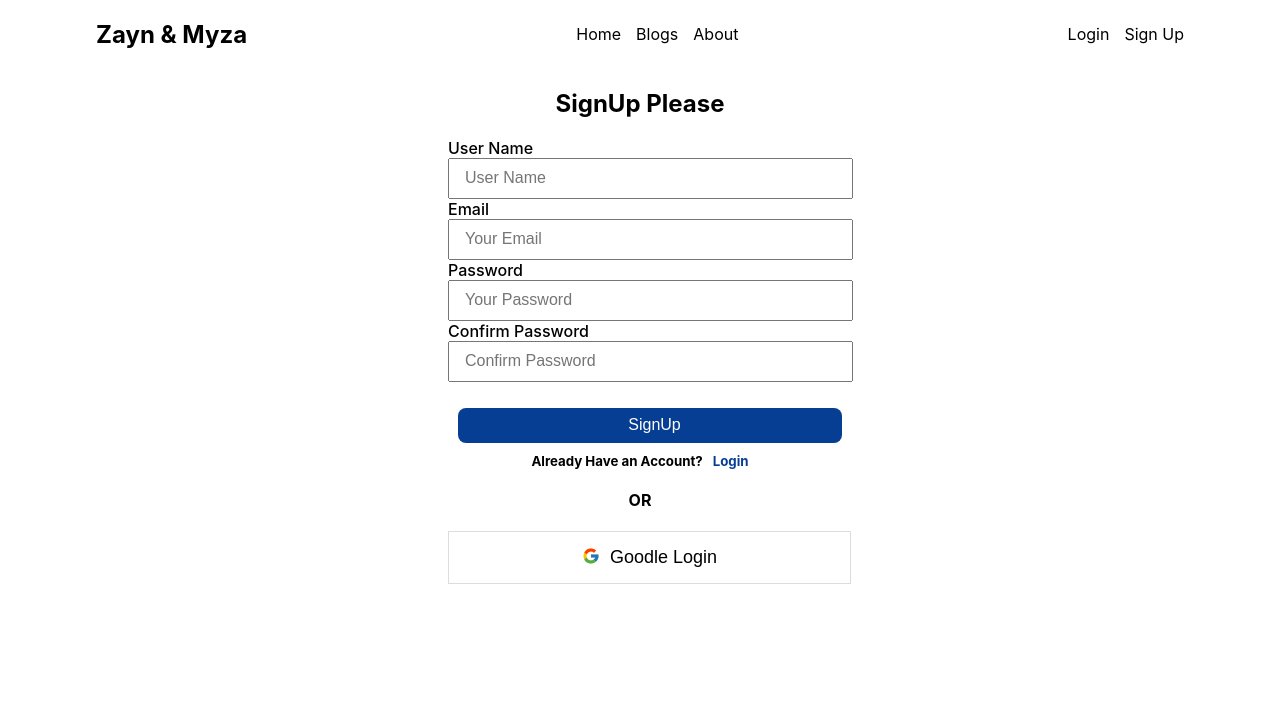
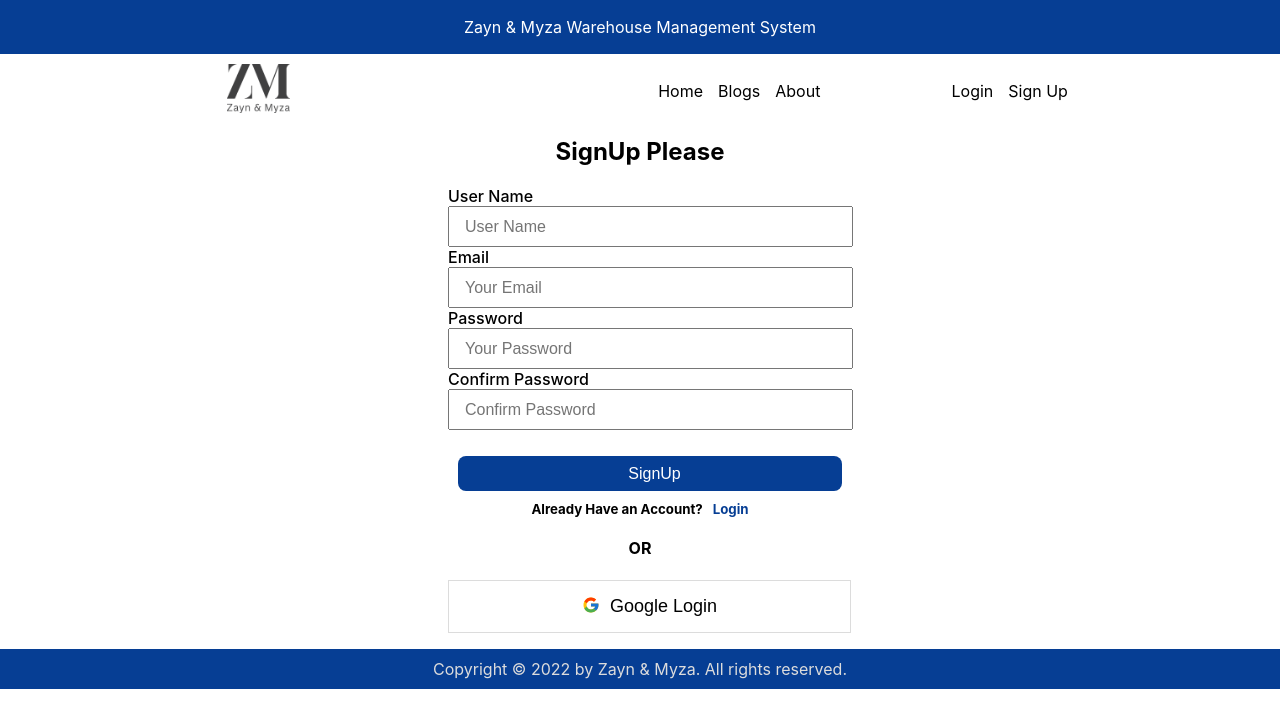
Before and after one commit to alhabib911/warehouse-managenent-website-fontend, a React (Create React App) app: page /signup in a window 1280 px wide. Shown: the top 728 px of the page. Built offline with nearby package versions, Linux system fonts and the light colour scheme; no server answers.

Commit message:
footer added

```diff
--- a/src/App.js
+++ b/src/App.js
@@ -6,6 +6,7 @@ import About from './Components/About/About';
 import Header from './Components/Header/Header';
 import Login from './Components/Login/Login';
 import SignUp from './Components/SignUp/SignUp';
+import Footer from './Components/Footer/Footer';
 
 
 function App() {
@@ -20,6 +21,7 @@ function App() {
         <Route path='/login' element={<Login></Login>}></Route>
         <Route path='/signup' element={<SignUp></SignUp>}></Route>
       </Routes>
+      <Footer></Footer>
     </div>
   );
 }
--- /dev/null
+++ b/src/Components/Footer/Footer.css
@@ -0,0 +1,11 @@
+.footer p{
+    margin-bottom: 0px;
+    background-color: #063E94;
+    color: gainsboro;
+    padding: 10px;
+    text-align: center;
+}
+.footer a{
+    text-decoration: none;
+    color: gainsboro;
+}
--- /dev/null
+++ b/src/Components/Footer/Footer.js
@@ -0,0 +1,13 @@
+import React from 'react';
+import { Link } from 'react-router-dom';
+import './Footer.css'
+
+const Footer = () => {
+    return (
+        <div className='footer'>
+            <p>Copyright © 2022 by <Link to='/home'>Zayn & Myza</Link>. All rights reserved.</p>
+        </div>
+    );
+};
+
+export default Footer;
--- a/src/Components/Header/Header.css
+++ b/src/Components/Header/Header.css
@@ -2,7 +2,7 @@
     width: 85%;
     margin: auto;
     display: flex;
-    justify-content: space-between;
+    justify-content: space-evenly;
     align-items: center;
 }
 .navbar a{
@@ -12,3 +12,16 @@
     font-size: 16px;
     font-weight: 400;
 }
+.navbar .logo-container img{
+    width: 20%;
+    /* margin-top: 15px; */
+}
+
+.header-top-text{
+    text-align: center;
+    background-color: #063E94;
+    color: #fff;
+    padding: 1px;
+    margin-bottom: 10px;
+    font-size: 16px;
+}
--- a/src/Components/Header/Header.js
+++ b/src/Components/Header/Header.js
@@ -4,15 +4,22 @@ import { useAuthState } from 'react-firebase-hooks/auth';
 import { Link } from 'react-router-dom';
 import auth from '../farebase.init';
 import './Header.css'
+import Logo from '../../Logo/Logo.png'
 
 const Header = () => {
-    const[user] =useAuthState(auth)
-    const handleSignOut =() =>{
+    const [user] = useAuthState(auth)
+    const handleSignOut = () => {
         signOut(auth)
     }
     return (
+        <div>
+            <div className='header-top-text'>
+                <p>Zayn & Myza Warehouse Management System</p>
+            </div>
             <div className='navbar'>
-                <h2>Zayn & Myza</h2>
+                <div className='logo-container'>
+                    <Link to='/home'><img src={Logo} alt="" /></Link>
+                </div>
                 <nav>
                     <Link to='/'>Home</Link>
                     <Link to='/blogs'>Blogs</Link>
@@ -21,13 +28,14 @@ const Header = () => {
                 <nav>
                     {
                         user ?
-                        <Link to='/login' onClick={handleSignOut}>Log Out</Link>
-                        :
-                        <Link to='/login'>Login</Link>
+                            <Link to='/login' onClick={handleSignOut}>Log Out</Link>
+                            :
+                            <Link to='/login'>Login</Link>
                     }
                     <Link to='/signup'>Sign Up</Link>
                 </nav>
             </div>
+        </div>
     );
 };
 
--- a/src/Components/Login/SocialMediaLogin.js
+++ b/src/Components/Login/SocialMediaLogin.js
@@ -19,7 +19,7 @@ const SocialMediaLogin = () => {
     }
     return (
         <div>
-            <button className='google-login-btn' onClick={handleGoogleSignIn}> <FcGoogle></FcGoogle> <span>Goodle Login</span></button>
+            <button className='google-login-btn' onClick={handleGoogleSignIn}> <FcGoogle></FcGoogle> <span>Google Login</span></button>
         </div>
     );
 };
```
Also changed, not shown: src/Logo/Logo.png (added).
